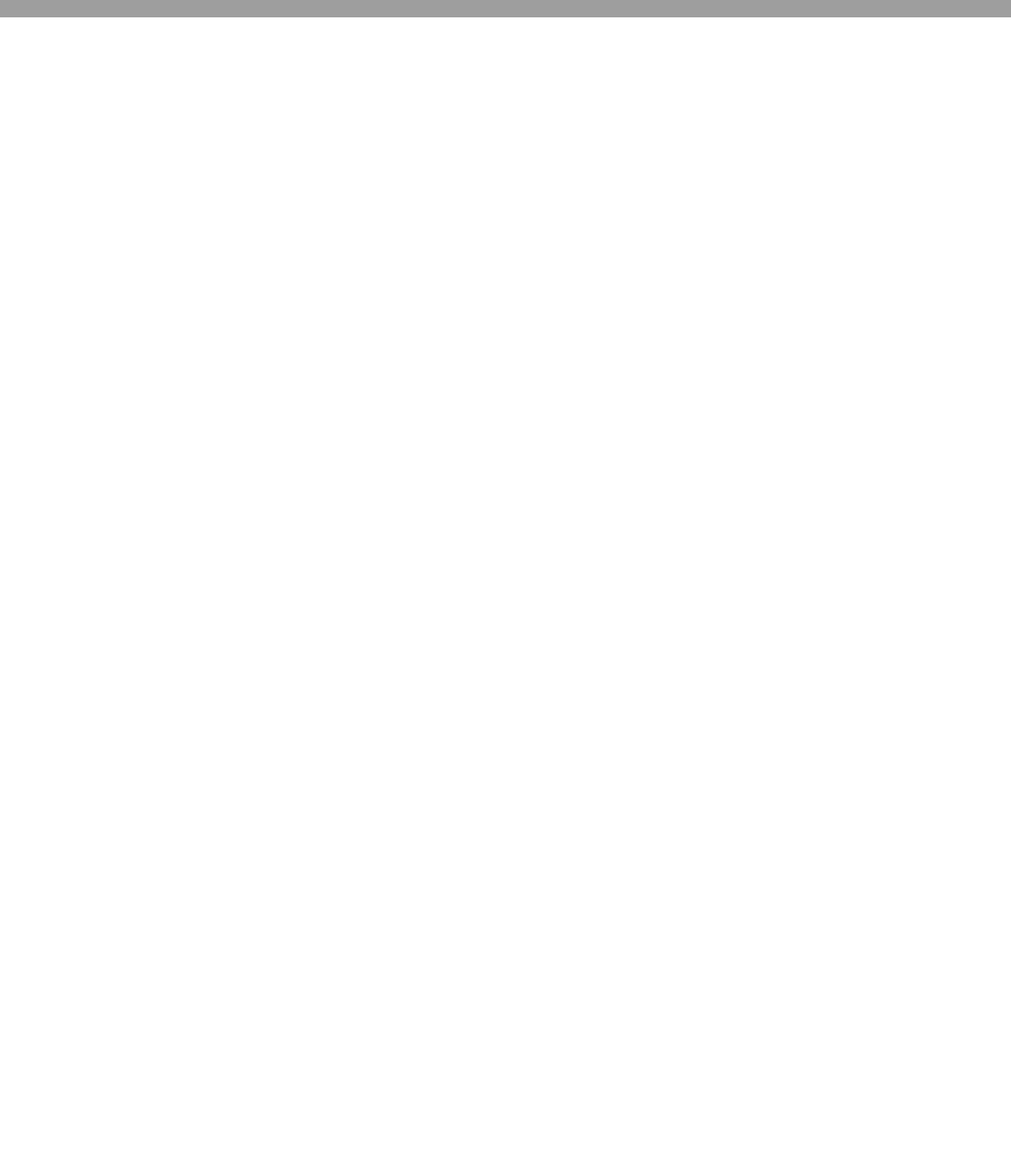
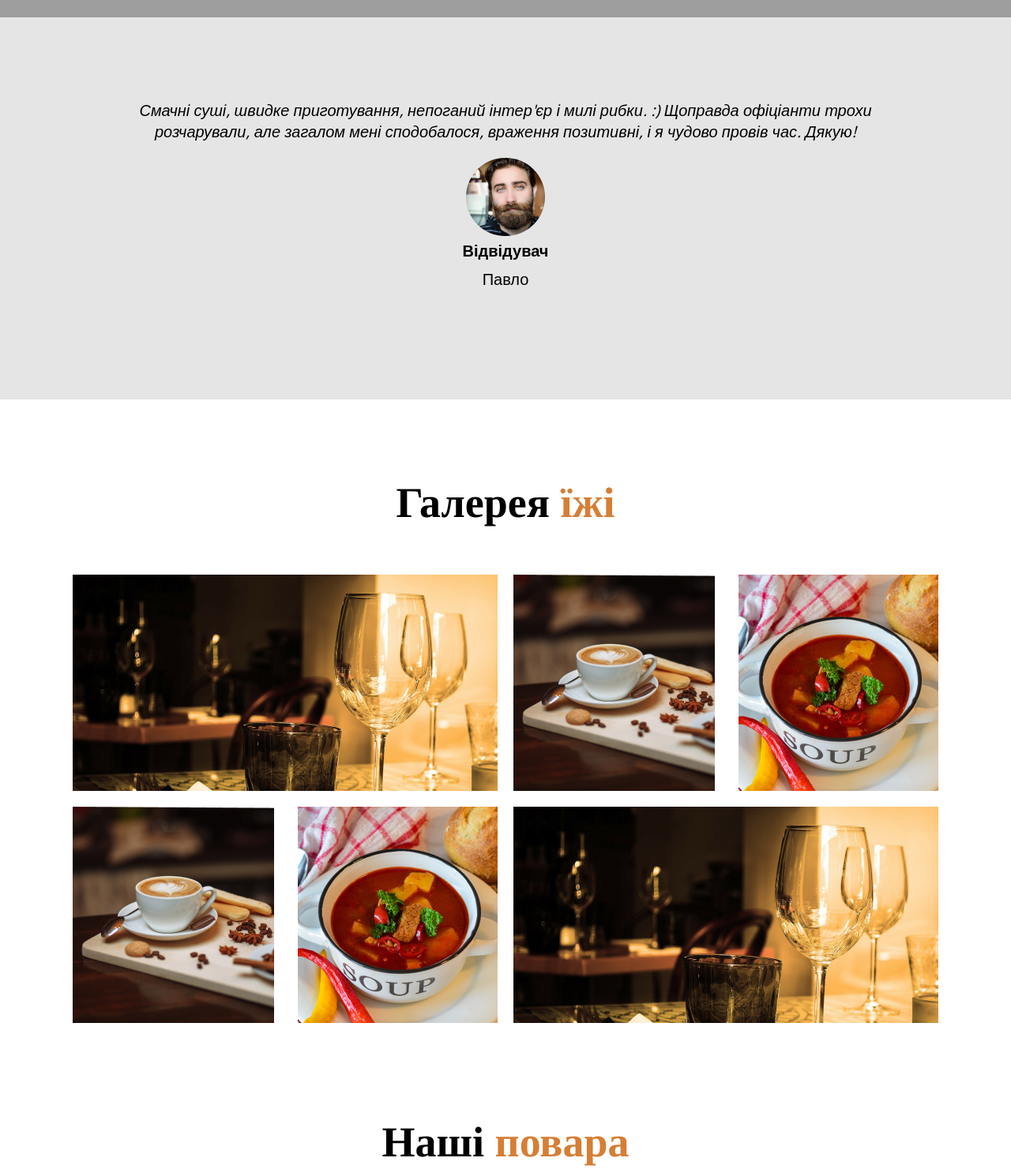
Before and after one commit to IgorOdaryuk/FigmaToHTML-CSS_3, a plain HTML site: page index.html in a window 1280 px wide. Shown: the part 3900-5381 px from the top of the page at 79% size. Before the commit the page ends 3922 px from the top, so only its background shows below. Drawn offline with nearby package versions, Linux system fonts and the light colour scheme; grey boxes are pictures that could not be loaded; a web font is replaced by a local one.

Commit message:
Final stage of the project

```diff
--- a/index.html
+++ b/index.html
@@ -8,6 +8,7 @@
     <link rel="preconnect" href="https://fonts.googleapis.com">
     <link rel="preconnect" href="https://fonts.gstatic.com" crossorigin>
     <link href="https://fonts.googleapis.com/css2?family=Inter:wght@400;700&family=Open+Sans:wght@400;500;600;700;800&family=Tinos:ital,wght@0,700;1,400&display=swap" rel="stylesheet">
+    <link rel="stylesheet" href="https://fonts.googleapis.com/css2?family=Open+Sans:ital@&display=swap" rel="stylesheet">
     <title>Document</title>
 </head>
 <body>
@@ -308,5 +309,78 @@
                             </div>
                         </div>
                     </div>
+
+                    <div class="coment">
+                        <div class="container">
+                            <div class="coment-text">
+                                Смачні суші, швидке приготування, непоганий інтер'єр і милі рибки. :)
+                                Щоправда офіціанти трохи розчарували, але загалом мені сподобалося, враження позитивні,
+                                і я чудово провів час. Дякую!
+                            </div>
+
+                            <div class="coment-image">
+                                <img src="face.png" class="coment-img">
+                            </div>
+
+                            <div class="coment-type">
+                                Відвідувач
+                            </div>
+
+                            <div class="coment-name">
+                                Павло
+                            </div>
+                        </div>
+                    </div>
+
+                    <div class="galery">
+                        <div class="container">
+                            <div class="galery-title">
+                                Галерея <span>їжі</span>
+                            </div>
+
+                            <div class="galery-content">
+                                <div class="galery-left">
+                                    <div class="galery-up">
+                                        <img src="10.png">
+                                    </div>
+
+                                    <div class="galery-down">
+                                        <img src="20.png">
+                                        <img src="30.png">
+                                    </div>
+                                </div>
+
+                                    <div class="galery-right">
+                                        <div class="galery-up">
+                                            <img src="20.png">
+                                            <img src="30.png">
+                                        </div>
+
+                                        <div class="galery-down">
+                                            <img src="10.png">
+                                        </div>
+                                    </div>
+                                </div>
+                            </div>
+                        </div>
+
+                    <div class="cook">
+                        <div class="container">
+                            <div class="cook-title">
+                                Наші <span>повара</span>
+                            </div>
+
+                            <div class="cook-content">
+                                <img src="cook1.png">
+                                <img src="cook2.png">
+                                <img src="cook3.png">
+                            </div>
+                        </div>
+                    </div>
+
+                    <div class="footer">
+                        Copyright 2023
+                    </div>
+
                 </body>
             </html>
--- a/style.css
+++ b/style.css
@@ -391,3 +391,93 @@ body {
     display: flex;
     justify-content: center;
 }
+
+.coment {
+    background-color: #E5E5E5;
+    padding-top: 104px;
+    padding-bottom: 139px;
+}
+
+.coment-text {
+    text-align: center;
+    font-style: italic;
+    font-size: 20px;
+    margin-bottom: 20px;
+}
+
+.coment-img {
+    border-radius: 50px;
+}
+
+.coment-image {
+    text-align: center;
+}
+
+.coment-type {
+    font-weight: 600;
+    font-size: 20px;
+    text-align: center;
+}
+
+.coment-name {
+    padding-top: 9px;
+    font-size: 20px;
+    font-weight: 400;
+    text-align: center;
+}
+
+.galery-title {
+    font-family: 'Tinos', serif;
+    font-size: 54px;
+    text-align: center;
+    padding-top: 100px;
+    margin-bottom: 60px;
+}
+
+.galery-title span {
+    color: #D67E34;
+}
+
+.galery-content {
+    display: flex;
+    justify-content: center;
+}
+
+.galery-left {
+    margin-right: 20px;
+}
+
+.galery-down,
+.galery-up {
+    display: flex;
+    justify-content: space-between;
+    margin-bottom: 20px;
+}
+
+.cook {
+    padding-bottom: 100px;
+}
+
+.cook-title {
+    font-family: 'Tinos', serif;
+    font-size: 54px;
+    text-align: center;
+    margin-bottom: 100px;
+    margin-top: 100px;
+}
+
+.cook-title span {
+    color: #D67E34;
+}
+
+.cook-content {
+    display: flex;
+    justify-content: space-around;
+}
+
+.footer {
+    background-color: #000;
+    padding: 50px 0px;
+    color: #fff;
+    text-align: center;
+}
```
Also changed, not shown: 10.png (added), 20.png (added), 30.png (added), cook1.png (added), cook2.png (added), cook3.png (added), face.png (added).
